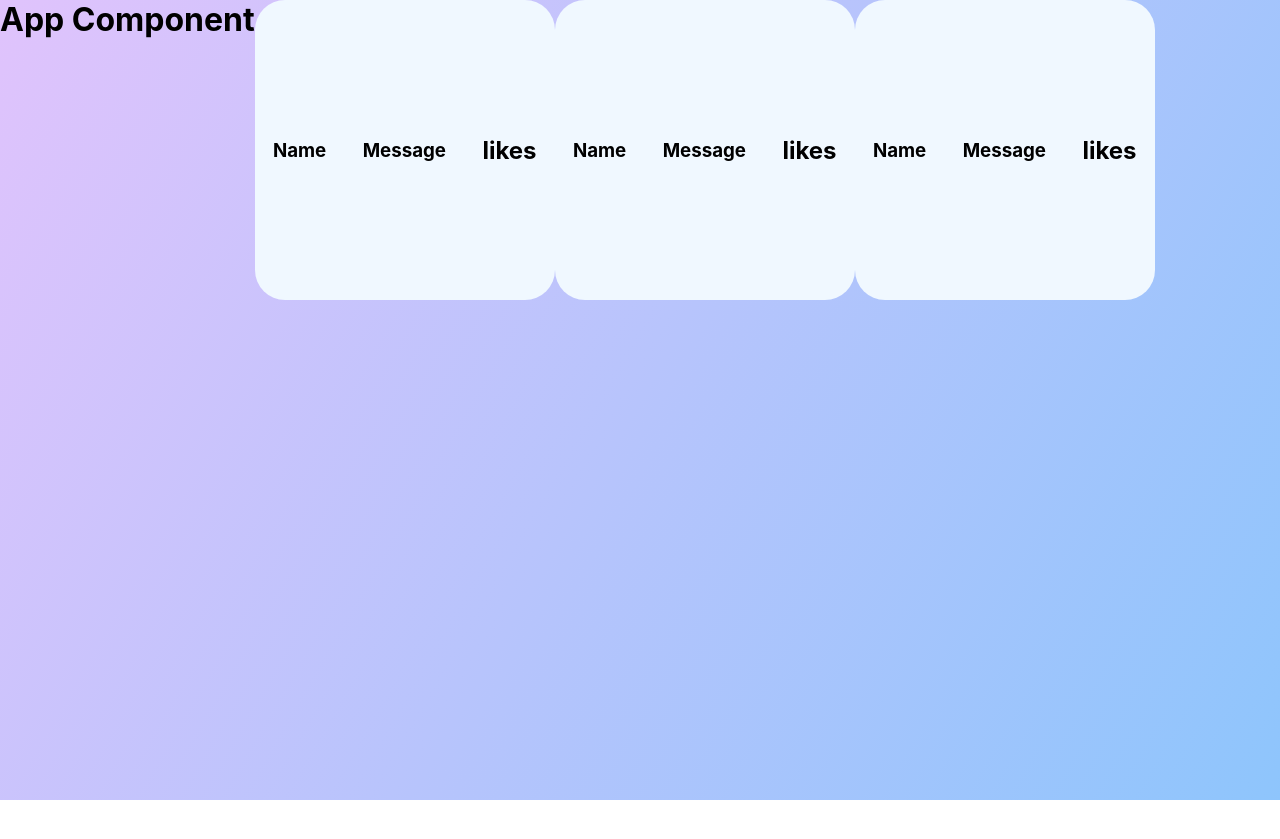
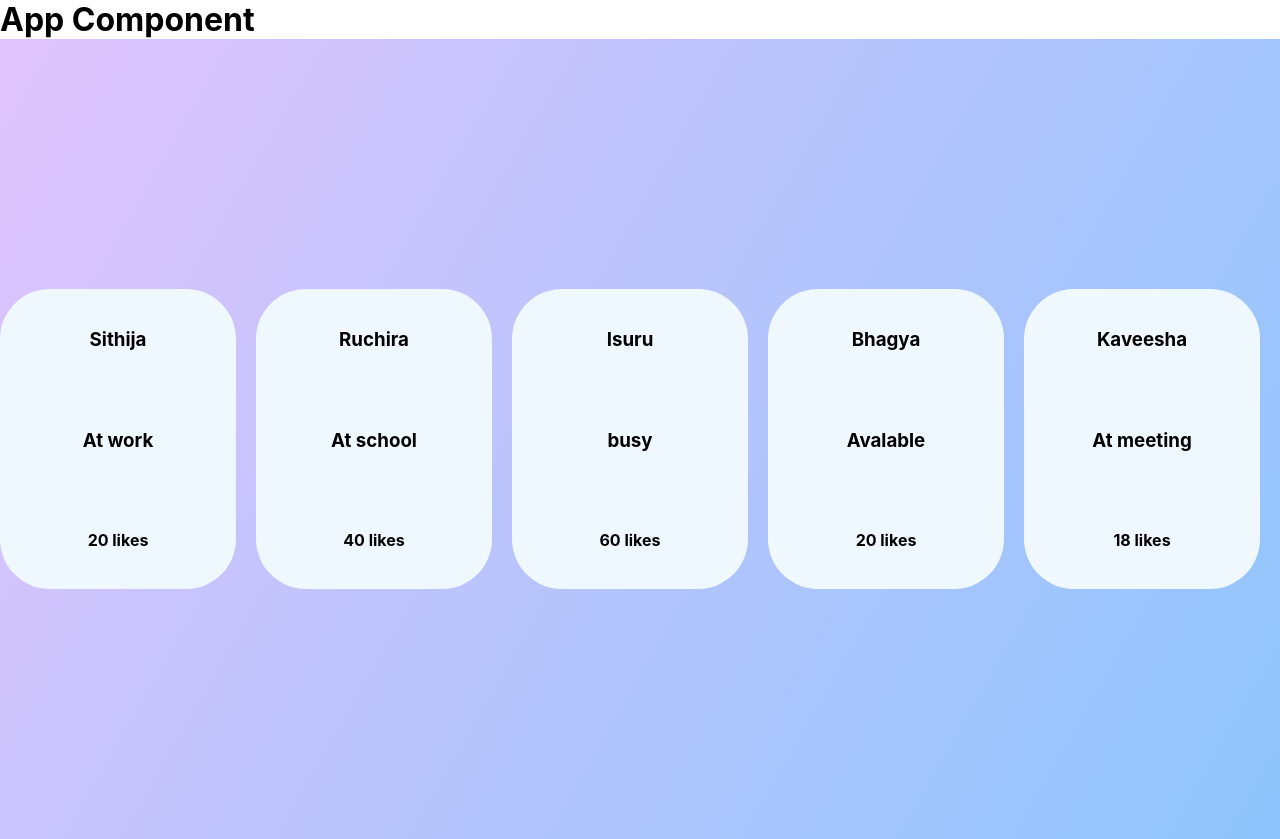
Before and after one commit to Sithija97/React-Development, a React (Create React App) app: page / in a window 1280 px wide. Before the commit the page ends 800 px from the top, so only its background shows below. Built offline with nearby package versions, Linux system fonts and the light colour scheme.

Commit message:
touched props

```diff
--- a/src/App.css
+++ b/src/App.css
@@ -1,10 +1,14 @@
 *{
 
+}
+.header{
 }
 .app{
   min-height: 100vh;
   display: flex;
   background-image: linear-gradient(120deg, #e0c3fc 0%, #8ec5fc 100%);
+  justify-content: space-around;
+  align-items: center;
 }
 .TweetScreen{
   height: 300px;
@@ -12,9 +16,10 @@
   border: 5px,black;
   color: black;
   background-color: aliceblue;
-  border-radius: 30px;
+  border-radius: 50px;
   display: flex;
-  flex-direction:row;
+  flex-direction:column;
   justify-content: space-around;
   align-items: center;
+  margin-right: 20px;
 }
--- a/src/App.js
+++ b/src/App.js
@@ -1,15 +1,21 @@
 import React from "react";
-import './App.css';
+import "./App.css";
 
 import Tweet from "./Tweet";
 
 function App() {
   return (
-    <div className="app">
-      <h1>App Component</h1>
-      <Tweet/>
-      <Tweet/>
-      <Tweet/>
+    <div>
+      <div className="header">
+        <h1>App Component</h1>
+      </div>
+      <div className="app">
+        <Tweet name="Sithija" msg="At work" likes="20 likes" />
+        <Tweet name="Ruchira" msg="At school" likes="40 likes" />
+        <Tweet name="Isuru" msg="busy" likes="60 likes" />
+        <Tweet name="Bhagya" msg="Avalable" likes="20 likes" />
+        <Tweet name="Kaveesha" msg="At meeting" likes="18 likes" />
+      </div>
     </div>
   );
 }
--- a/src/Tweet.js
+++ b/src/Tweet.js
@@ -1,11 +1,11 @@
 import React from "react";
-import './App.css';
-export default function Tweet(){
-    return(
-        <div className ="TweetScreen">
-            <h3>Name</h3>
-            <h3>Message</h3>
-            <h2>likes</h2>
-        </div>
-    );
+import "./App.css";
+export default function Tweet({ name, msg, likes }) {
+  return (
+    <div className="TweetScreen">
+      <h3>{name}</h3>
+      <h3>{msg}</h3>
+      <b>{likes}</b>
+    </div>
+  );
 }
```
